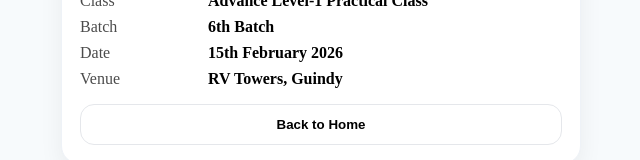
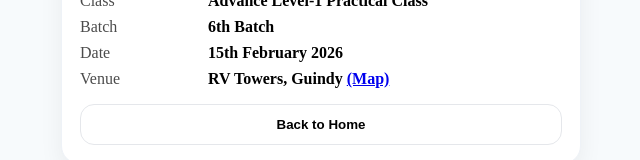
Before and after one commit to hussaingalax/aa6-booking, a React (Vite) app: page /success in a window 1280 px wide. Shown: the part 650-810 px from the top of the page, without its empty margins (319-959 px from the left). Built offline with nearby package versions, Linux system fonts and the light colour scheme; no server answers.

Commit message:
Include venue map link in Success page
Added a map link to the venue in the Success page.

```diff
--- a/src/pages/Success.tsx
+++ b/src/pages/Success.tsx
@@ -28,7 +28,8 @@ export default function Success() {
       `Class: Advance Level-1 Practical Class\n` +
       `Batch: 6th Batch\n` +
       `Date: 15th Feb 2026 (Sunday)\n` +
-      `Venue: RV Towers, Guindy\n\n` +
+      `Venue: RV Towers, Guindy\n` +
+`Map: https://maps.app.goo.gl/NCruiwkWrxryVjrA8\n\n` +
       `Please verify payment & confirm seat.`
   );
   const waLink = `https://wa.me/91${waAdmin}?text=${waText}`;
@@ -104,7 +105,13 @@ export default function Success() {
             <div style={{ opacity: 0.7 }}>Class</div><div style={{ fontWeight: 800 }}>Advance Level-1 Practical Class</div>
             <div style={{ opacity: 0.7 }}>Batch</div><div style={{ fontWeight: 800 }}>6th Batch</div>
             <div style={{ opacity: 0.7 }}>Date</div><div style={{ fontWeight: 800 }}>15th February 2026</div>
-            <div style={{ opacity: 0.7 }}>Venue</div><div style={{ fontWeight: 800 }}>RV Towers, Guindy</div>
+            <div style={{ opacity: 0.7 }}>Venue</div>
+<div style={{ fontWeight: 800 }}>
+  RV Towers, Guindy{" "}
+  <a href="https://maps.app.goo.gl/NCruiwkWrxryVjrA8" target="_blank" rel="noreferrer">
+    (Map)
+  </a>
+</div>
           </div>
         </div>
 
```
